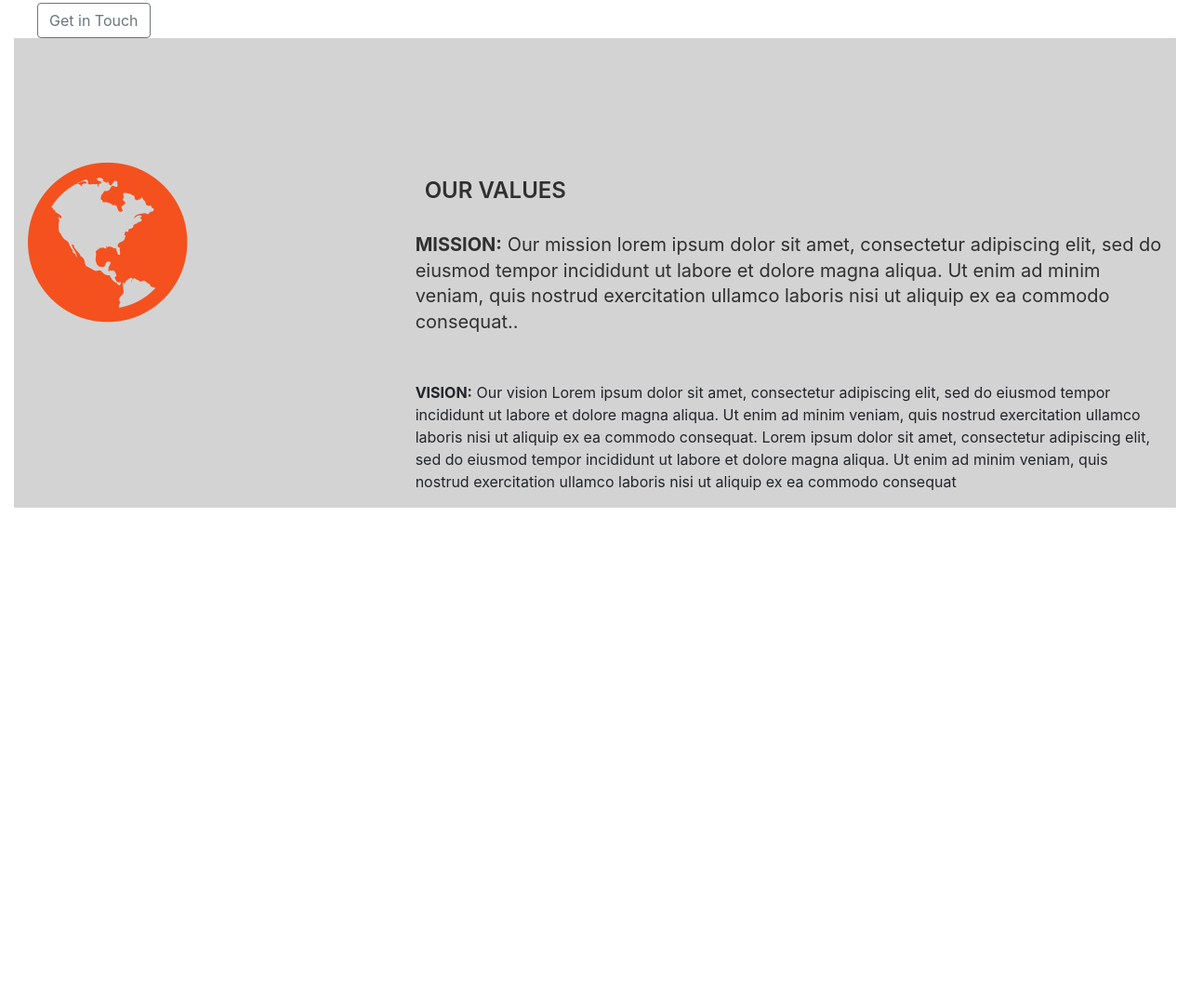
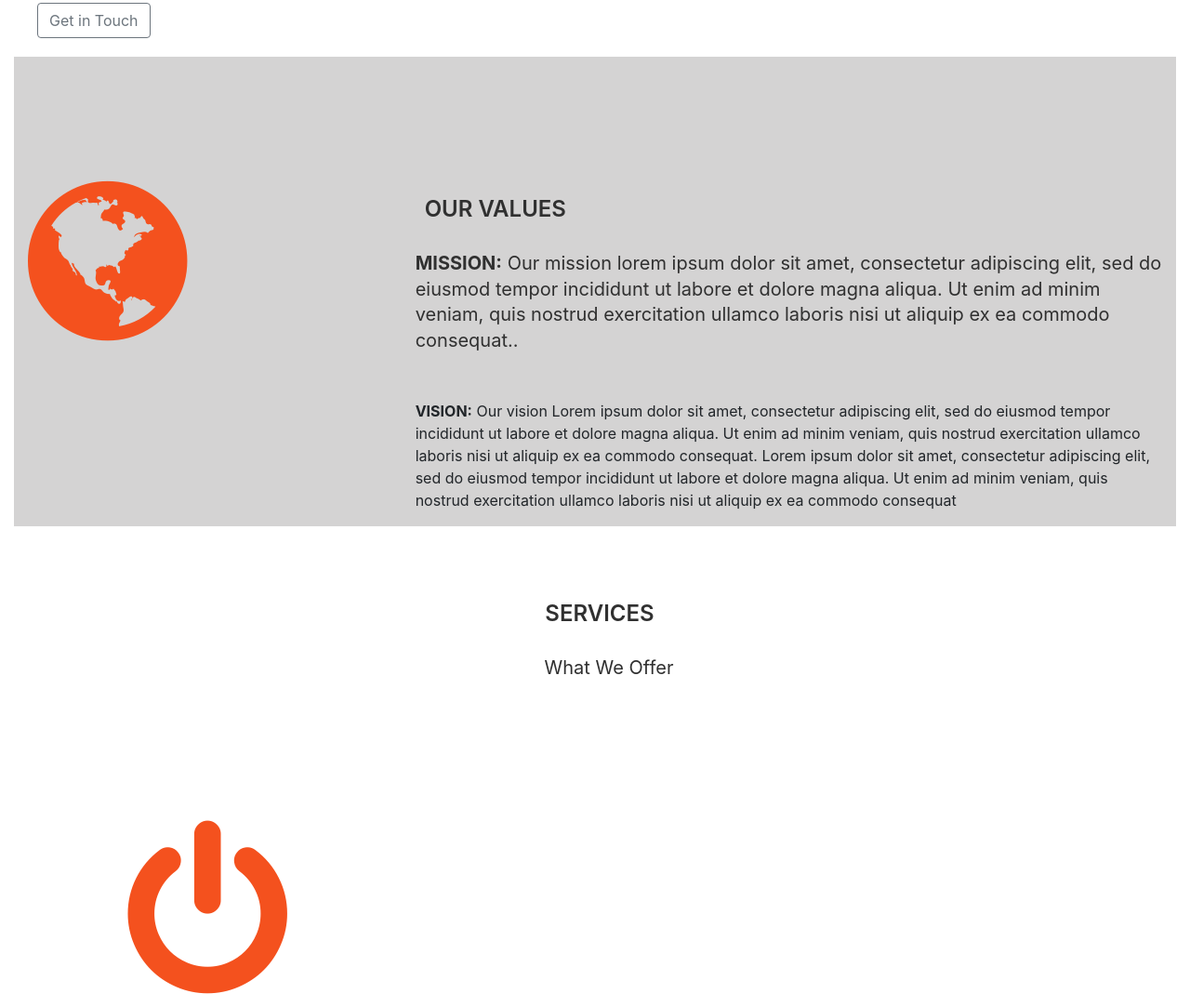
Before and after one commit to asma496/practice-web, a plain HTML site: page inde.html in a window 1280 px wide. Shown: the part 829-1912 px from the top of the page at 93% size. Before the commit the page ends 1375 px from the top, so only its background shows below. Drawn offline with nearby package versions, Linux system fonts and the light colour scheme.

Commit message:
my website

```diff
--- a/inde.html
+++ b/inde.html
@@ -35,7 +35,7 @@
 
 
 
-  <div class="container-fluid" style="background-color:rgb(212, 211, 211);">
+  <div class="container-fluid" style="background-color:rgb(212, 211, 211); margin-top: 20px;">
       <div class="row">
           <div class="col-sm-4"><i class="fa fa-globe" style="margin-top: 120px;"></i></i></div>
 
@@ -44,9 +44,36 @@
           <p class="para"> <strong> VISION:</strong> Our vision Lorem ipsum dolor sit amet, consectetur adipiscing elit, sed do eiusmod tempor incididunt ut labore et dolore magna aliqua. Ut enim ad minim veniam, quis nostrud exercitation ullamco laboris nisi ut aliquip ex ea commodo consequat. Lorem ipsum dolor sit amet, consectetur adipiscing elit, sed do eiusmod tempor incididunt ut labore et dolore magna aliqua. Ut enim ad minim veniam, quis nostrud exercitation ullamco laboris nisi ut aliquip ex ea commodo consequat</p></div>
 
 
+       </div>
+
+        </div>
+        <div class="container-fluid head text-center">
+
+            <h2 style="margin-top: 80px;">SERVICES</h2>
+            <h4 style="margin-left: 30px;">What We Offer</h4>
+            <div class="row">
+              <div class="col-sm-4"></div>
+              <div class="col-sm-4"></div>
+              <div class="col-sm-4"></div>
 
 
-        </div>
+            </div>
+            <div class="row">
+              <div class="col-sm-4"><i class="fa fa-power-off"></i></div>
+              <div class="col-sm-4"></div>
+              <div class="col-sm-4"></div>
+
+            </div>
+
+          </div>
+
+
+
+
+
+
+
+
 
 
 
--- a/style.css
+++ b/style.css
@@ -35,3 +35,6 @@ margin-bottom: 50px;
     margin-top: 50px;
     margin-left: 40px;
 }
+.headserv{
+
+}
```
